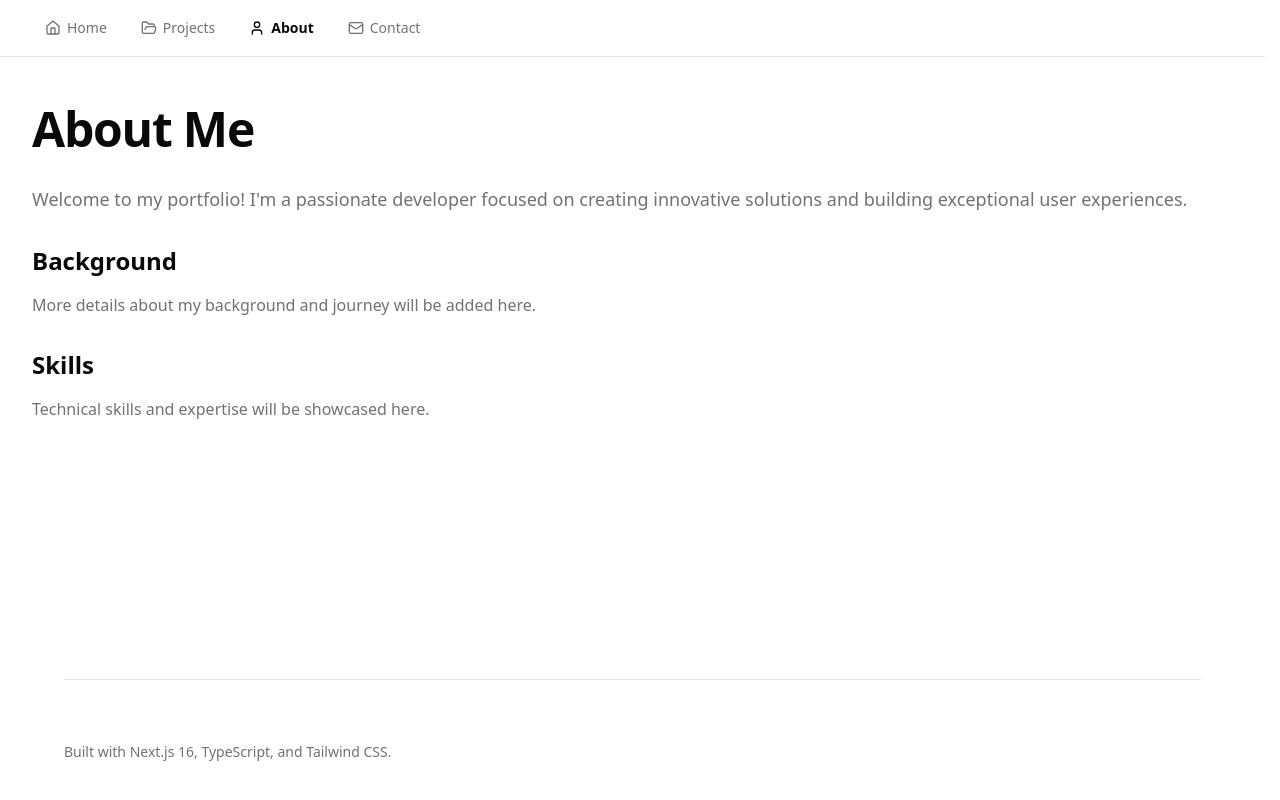
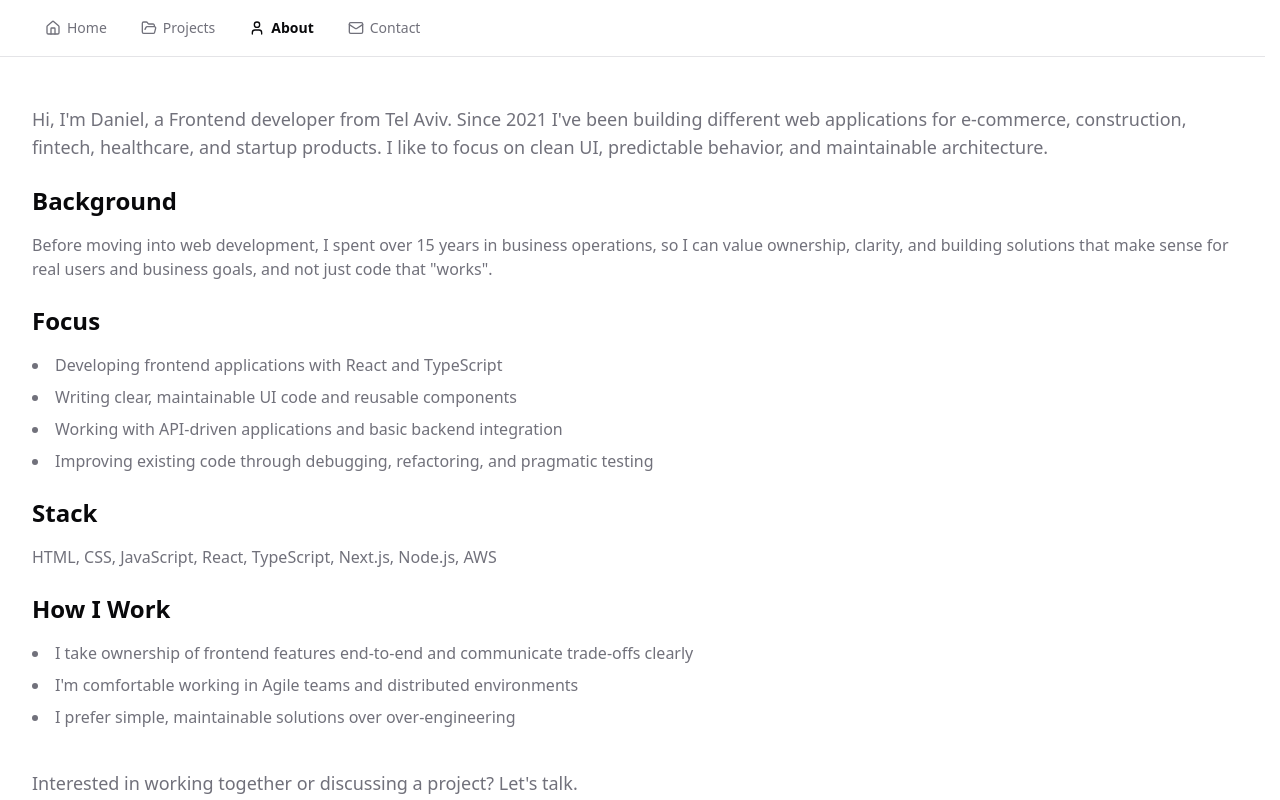
Before and after one commit to quterma/portfolio-hub, a Next.js app: page /en/about in a window 1280 px wide. Shown: the top 800 px of the page. Built offline with nearby package versions, Linux system fonts and the light colour scheme.

Commit message:
feat: add detailed About section - page and messages

```diff
--- a/messages/en.json
+++ b/messages/en.json
@@ -76,15 +76,27 @@
   },
   "about": {
     "title": "About Me",
-    "intro": "Welcome to my portfolio! I'm a passionate developer focused on creating innovative solutions and building exceptional user experiences.",
+    "intro": "Hi, I'm Daniel, a Frontend developer from Tel Aviv. Since 2021 I've been building different web applications for e-commerce, construction, fintech, healthcare, and startup products. I like to focus on clean UI, predictable behavior, and maintainable architecture.",
     "sections": {
       "background": "Background",
-      "skills": "Skills"
+      "focus": "Focus",
+      "stack": "Stack",
+      "howIWork": "How I Work"
     },
-    "placeholders": {
-      "background": "More details about my background and journey will be added here.",
-      "skills": "Technical skills and expertise will be showcased here."
-    }
+    "background": "Before moving into web development, I spent over 15 years in business operations, so I can value ownership, clarity, and building solutions that make sense for real users and business goals, and not just code that \"works\".",
+    "focus": [
+      "Developing frontend applications with React and TypeScript",
+      "Writing clear, maintainable UI code and reusable components",
+      "Working with API-driven applications and basic backend integration",
+      "Improving existing code through debugging, refactoring, and pragmatic testing"
+    ],
+    "stack": "HTML, CSS, JavaScript, React, TypeScript, Next.js, Node.js, AWS",
+    "howIWork": [
+      "I take ownership of frontend features end-to-end and communicate trade-offs clearly",
+      "I'm comfortable working in Agile teams and distributed environments",
+      "I prefer simple, maintainable solutions over over-engineering"
+    ],
+    "closing": "Interested in working together or discussing a project? Let's talk."
   },
   "contact": {
     "title": "Contact",
--- a/messages/ru.json
+++ b/messages/ru.json
@@ -76,15 +76,27 @@
   },
   "about": {
     "title": "О себе",
-    "intro": "Добро пожаловать в моё портфолио! Я увлечённый разработчик, стремящийся создавать инновационные решения и исключительный пользовательский опыт.",
+    "intro": "Привет, я Даниэль, Frontend разработчик из Тель-Авива. С 2021 создаю веб-приложения для e-commerce, строительства, финтеха, медицины и стартапов. Люблю фокусироваться на чистом UI, предсказуемом поведении и поддерживаемой архитектуре.",
     "sections": {
-      "background": "Опыт",
-      "skills": "Навыки"
+      "background": "Бэкграунд",
+      "focus": "Фокус",
+      "stack": "Стек",
+      "howIWork": "Как я работаю"
     },
-    "placeholders": {
-      "background": "Подробности о моём опыте и пути будут добавлены здесь.",
-      "skills": "Технические навыки и экспертиза будут представлены здесь."
-    }
+    "background": "До перехода в веб-разработку 15+ лет работал в бизнес-операциях, что помогло мне ценить ответственность, ясность и решения, полезные реальным пользователям и бизнесу, а не просто «работающий код».",
+    "focus": [
+      "Разработка frontend-приложений на React и TypeScript",
+      "Понятный, поддерживаемый UI-код и переиспользуемые компоненты",
+      "Работа с API-ориентированными приложениями и базовой серверной логикой",
+      "Улучшение существующего кода: отладка, рефакторинг, прагматичное тестирование"
+    ],
+    "stack": "HTML, CSS, JavaScript, React, TypeScript, Next.js, Node.js, AWS",
+    "howIWork": [
+      "Беру ответственность за frontend-фичи от начала до конца",
+      "Комфортно работаю в Agile-командах и распределённой среде",
+      "Предпочитаю простые и поддерживаемые решения вместо переусложнения"
+    ],
+    "closing": "Хочешь обсудить сотрудничество или проект? Давай пообщаемся."
   },
   "contact": {
     "title": "Контакты",
--- a/src/app/[locale]/about/page.tsx
+++ b/src/app/[locale]/about/page.tsx
@@ -11,25 +11,54 @@ export default async function AboutPage({ params }: AboutPageProps) {
   const { locale } = await params
   const t = await getTranslations({ locale })
 
+  const focusItems = t.raw("about.focus") as string[]
+  const howIWorkItems = t.raw("about.howIWork") as string[]
+
   return (
     <Container>
       <div className="flex flex-col space-y-8 py-12">
-        <h1 className="text-3xl font-bold tracking-tight sm:text-4xl md:text-5xl">
-          {t("about.title")}
-        </h1>
-        <div className="prose prose-gray dark:prose-invert max-w-none">
+        <h1 className="sr-only">{t("about.title")}</h1>
+        <div className="prose prose-gray dark:prose-invert max-w-none space-y-6">
           <p className="text-lg text-muted-foreground">{t("about.intro")}</p>
-          <h2 className="text-2xl font-semibold mt-8 mb-4">
-            {t("about.sections.background")}
-          </h2>
-          <p className="text-muted-foreground">
-            {t("about.placeholders.background")}
-          </p>
-          <h2 className="text-2xl font-semibold mt-8 mb-4">
-            {t("about.sections.skills")}
-          </h2>
-          <p className="text-muted-foreground">
-            {t("about.placeholders.skills")}
+
+          <section className="space-y-4">
+            <h2 className="text-2xl font-semibold">
+              {t("about.sections.background")}
+            </h2>
+            <p className="text-muted-foreground">{t("about.background")}</p>
+          </section>
+
+          <section className="space-y-4">
+            <h2 className="text-2xl font-semibold">
+              {t("about.sections.focus")}
+            </h2>
+            <ul className="list-disc list-inside space-y-2 text-muted-foreground">
+              {focusItems.map((item, index) => (
+                <li key={index}>{item}</li>
+              ))}
+            </ul>
+          </section>
+
+          <section className="space-y-4">
+            <h2 className="text-2xl font-semibold">
+              {t("about.sections.stack")}
+            </h2>
+            <p className="text-muted-foreground">{t("about.stack")}</p>
+          </section>
+
+          <section className="space-y-4">
+            <h2 className="text-2xl font-semibold">
+              {t("about.sections.howIWork")}
+            </h2>
+            <ul className="list-disc list-inside space-y-2 text-muted-foreground">
+              {howIWorkItems.map((item, index) => (
+                <li key={index}>{item}</li>
+              ))}
+            </ul>
+          </section>
+
+          <p className="text-lg text-muted-foreground pt-4">
+            {t("about.closing")}
           </p>
         </div>
       </div>
```
Also changed, not shown: 1 other file (tests, documents, lock files or other folders).
